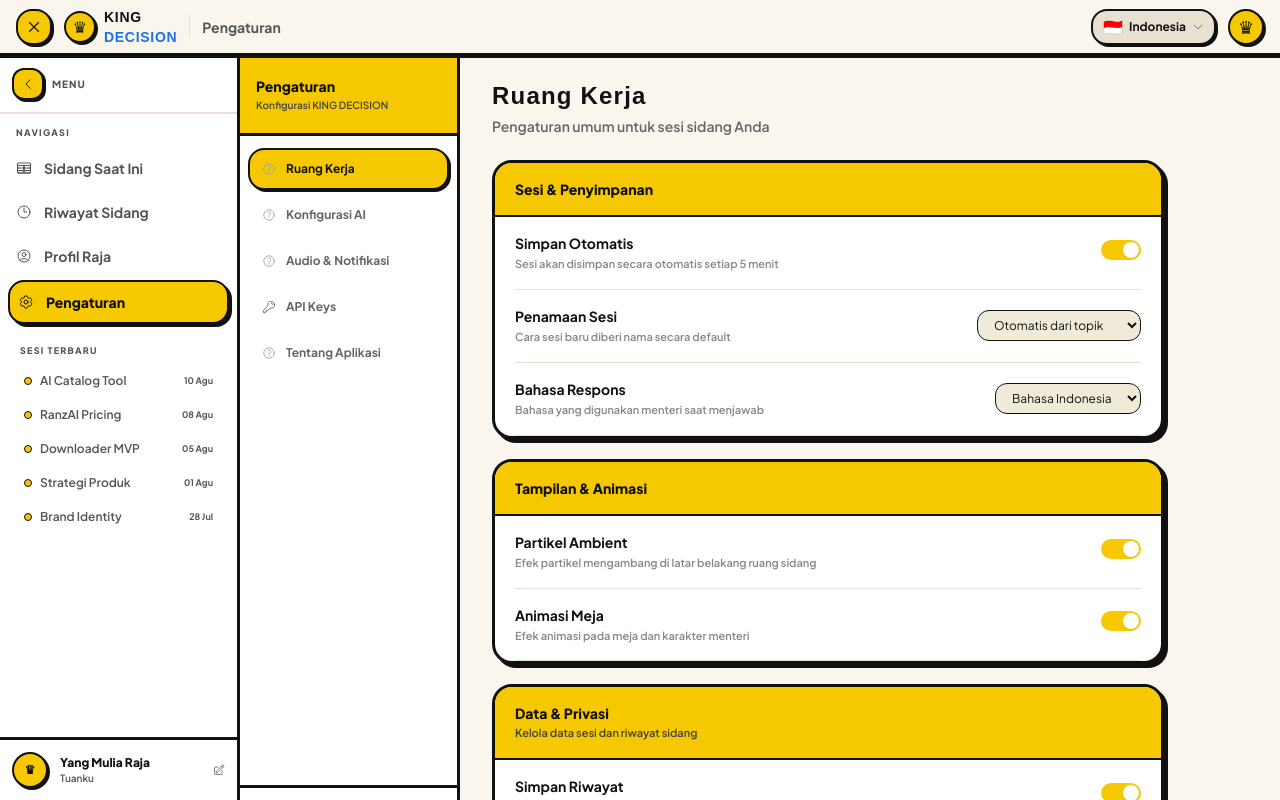
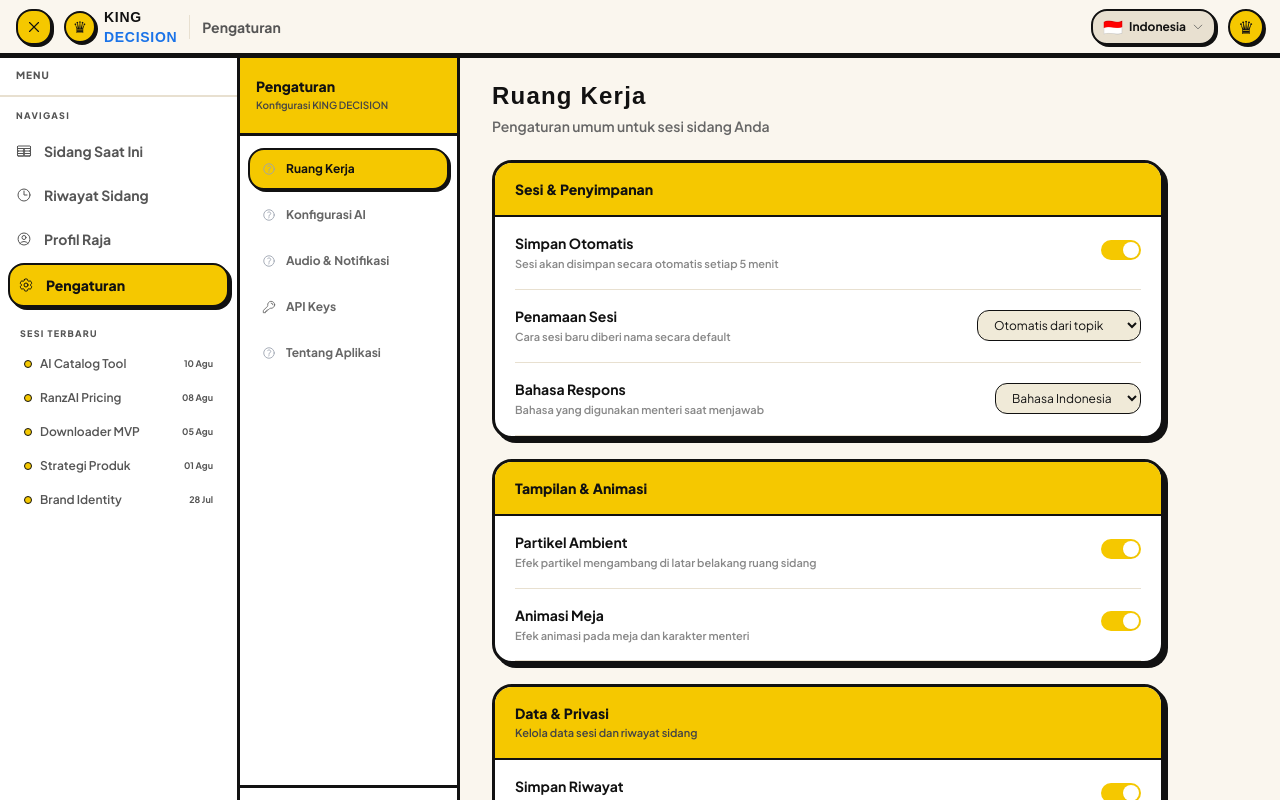
Before and after one commit to ikyshinicy/king-decisionV2, a Next.js app: page /king-decisionV2/settings in a window 1280 px wide. Built offline with nearby package versions, Linux system fonts and the light colour scheme.

Commit message:
Add files via upload

```diff
--- a/src/components/AppLayout.tsx
+++ b/src/components/AppLayout.tsx
@@ -16,7 +16,7 @@
 
       {/* Body: sidebar + main content */}
       <div className="flex flex-1 min-h-0 overflow-hidden">
-        <AppSidebar collapsed={sidebarCollapsed} onToggle={toggleSidebar} />
+        <AppSidebar collapsed={sidebarCollapsed} />
         <main className="flex-1 min-w-0 overflow-y-auto" style={{ background: 'var(--background)', color: 'var(--foreground)' }}>{children}</main>
       </div>
     </div>
--- a/src/components/AppNavbar.tsx
+++ b/src/components/AppNavbar.tsx
@@ -65,7 +65,7 @@
       </button>
 
       {/* Logo */}
-      <Link href="/" className="flex items-center gap-2 flex-shrink-0 group">
+      <Link href="/dashboard" className="flex items-center gap-2 flex-shrink-0 group">
         <div
           className="w-8 h-8 rounded-xl flex items-center justify-center flex-shrink-0 group-hover:scale-105 transition-transform"
           style={{ background: 'var(--primary)', border: '2px solid var(--border)', boxShadow: '2px 2px 0px var(--border)' }}
--- a/src/components/AppSidebar.tsx
+++ b/src/components/AppSidebar.tsx
@@ -1,11 +1,10 @@
 'use client';
 
-import React, { useState, useEffect } from 'react';
+import React from 'react';
 import Link from 'next/link';
 import { usePathname } from 'next/navigation';
 
 import Icon from '@/components/ui/AppIcon';
-import { loadProfile, getKingTitle, getShortGreeting } from '@/lib/profile';
 import { useLanguage } from '@/components/LanguageProvider';
 
 const recentSessions = [
@@ -18,57 +17,35 @@
 
 interface AppSidebarProps {
   collapsed: boolean;
-  onToggle: () => void;
 }
 
-export default function AppSidebar({ collapsed, onToggle }: AppSidebarProps) {
+export default function AppSidebar({ collapsed }: AppSidebarProps) {
   const pathname = usePathname();
   const { t } = useLanguage();
-  const [kingTitle, setKingTitle] = useState('Yang Mulia Raja');
-  const [shortGreeting, setShortGreeting] = useState('Pemimpin Dewan');
 
   const navItems = [
-    { href: '/', label: t.currentSession, icon: 'TableCellsIcon' as const },
+    { href: '/dashboard', label: t.currentSession, icon: 'TableCellsIcon' as const },
     { href: '/session-history', label: t.sessionHistory, icon: 'ClockIcon' as const },
     { href: '/profile', label: t.kingProfile, icon: 'UserCircleIcon' as const },
     { href: '/settings', label: t.settings, icon: 'Cog6ToothIcon' as const },
   ];
-
-  useEffect(() => {
-    const profile = loadProfile();
-    setKingTitle(getKingTitle(profile));
-    setShortGreeting(getShortGreeting(profile));
-  }, [pathname]);
 
   return (
     <aside
       className="sidebar-bg flex flex-col h-full overflow-hidden z-20 transition-all duration-300 flex-shrink-0"
       style={{ width: collapsed ? 60 : 240, minWidth: collapsed ? 60 : 240 }}
     >
-      {/* Collapse toggle button */}
-      <div
-        className="flex items-center px-3 py-3 flex-shrink-0"
-        style={{ borderBottom: '2px solid var(--muted)' }}
-      >
-        <button
-          onClick={onToggle}
-          className="w-8 h-8 rounded-lg flex items-center justify-center transition-all duration-150 hover:scale-105 active:scale-95 flex-shrink-0"
-          style={{
-            background: 'var(--primary)',
-            border: '2px solid var(--border)',
-            boxShadow: '2px 2px 0px var(--border)',
-            color: 'var(--primary-foreground)',
-          }}
-          title={collapsed ? t.openSidebar : t.closeSidebar}
+      {/* Section label — sidebar open/close is controlled from the navbar toggle */}
+      {!collapsed && (
+        <div
+          className="flex items-center px-4 py-3 flex-shrink-0"
+          style={{ borderBottom: '2px solid var(--muted)' }}
         >
-          <Icon name={collapsed ? 'ChevronRightIcon' : 'ChevronLeftIcon'} size={14} />
-        </button>
-        {!collapsed && (
-          <span className="ml-2 text-[10px] font-extrabold tracking-widest uppercase" style={{ color: 'var(--muted-foreground)' }}>
+          <span className="text-[10px] font-extrabold tracking-widest uppercase" style={{ color: 'var(--muted-foreground)' }}>
             {t.menu}
           </span>
-        )}
-      </div>
+        </div>
+      )}
 
       {/* Navigation */}
       <nav className="px-2 pt-3 pb-2">
@@ -113,7 +90,7 @@
             {recentSessions.map((session) => (
               <li key={session.id}>
                 <Link
-                  href="/"
+                  href="/session-history"
                   className="flex items-center justify-between px-3 py-2 rounded-lg text-xs font-semibold nav-hover cursor-pointer transition-all duration-150 group"
                   style={{ color: 'var(--muted-foreground)' }}
                 >
@@ -135,32 +112,6 @@
       )}
 
       {/* Bottom User */}
-      <div
-        className="px-3 py-3 mt-auto flex-shrink-0"
-        style={{ borderTop: '3px solid var(--border)' }}
-      >
-        <Link
-          href="/profile"
-          className={`flex items-center gap-3 group cursor-pointer ${collapsed ? 'justify-center' : ''}`}
-          title={collapsed ? kingTitle : undefined}
-        >
-          <div
-            className="w-9 h-9 rounded-full flex items-center justify-center text-xs font-bold flex-shrink-0 transition-all duration-150 group-hover:scale-110"
-            style={{ background: 'var(--primary)', border: '2px solid var(--border)', boxShadow: '2px 2px 0px var(--border)', color: 'var(--primary-foreground)' }}
-          >
-            ♛
-          </div>
-          {!collapsed && (
-            <>
-              <div className="min-w-0 flex-1">
-                <div className="text-xs font-extrabold truncate group-hover:text-blue-600 transition-colors" style={{ color: 'var(--foreground)' }}>{kingTitle}</div>
-                <div className="text-[10px] font-semibold truncate" style={{ color: 'var(--muted-foreground)' }}>{shortGreeting}</div>
-              </div>
-              <Icon name="PencilSquareIcon" size={12} style={{ color: 'var(--muted-foreground)' }} className="group-hover:text-blue-500 transition-colors flex-shrink-0" />
-            </>
-          )}
-        </Link>
-      </div>
     </aside>
   );
 }
```
